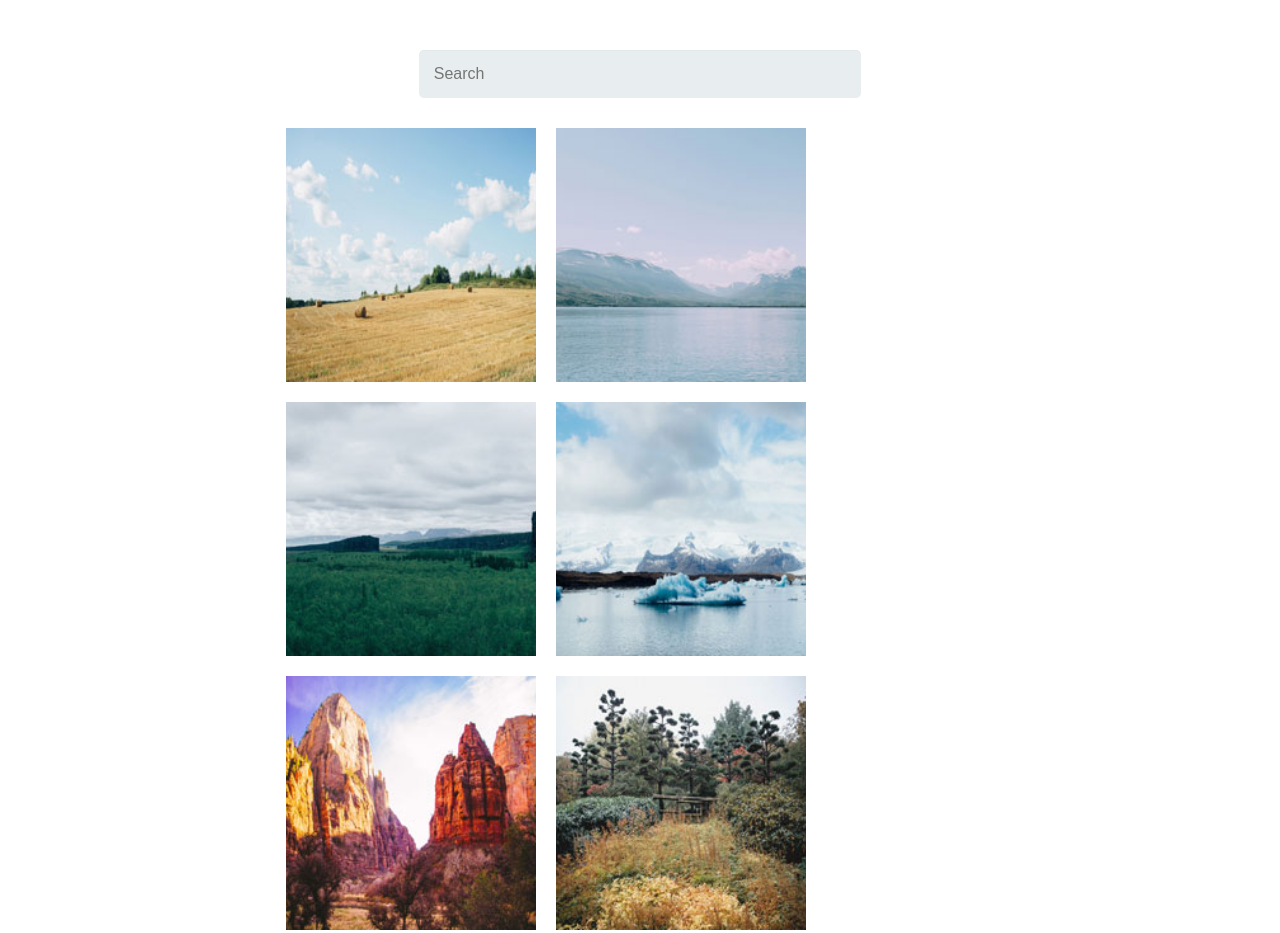
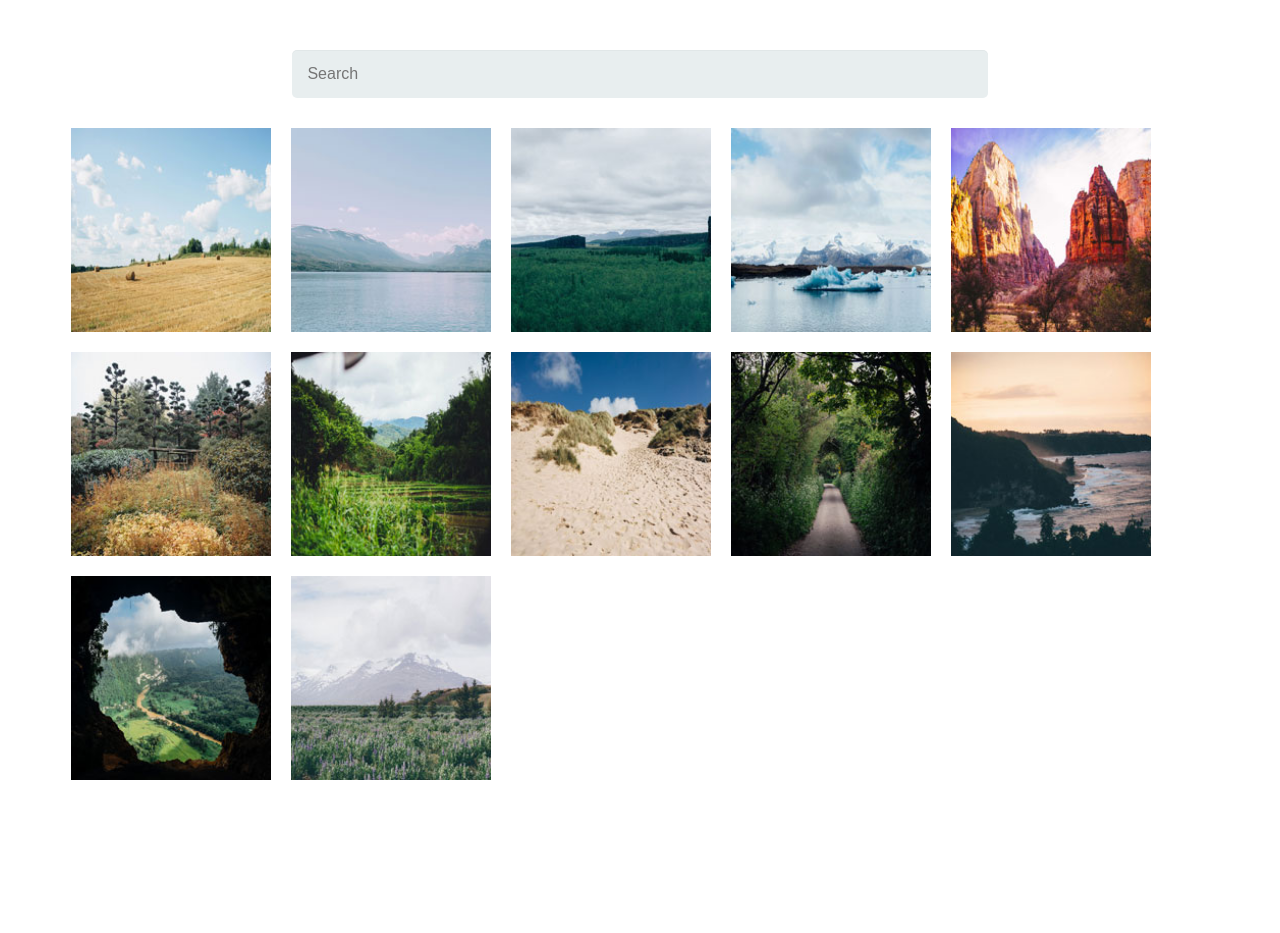
Before and after one commit to danieldanter/Techdegree-project-5, a plain HTML site: page index.html in a window 1280 px wide. Shown: the top 933 px of the page. After the commit the page ends 800 px from the top, so only its background shows below. Drawn offline with Linux system fonts and the light colour scheme.

Commit message:
1024px 4 collums
fixed 1024px 4 collums bug

```diff
--- a/css/style.css
+++ b/css/style.css
@@ -16,7 +16,7 @@ input[type="search"]{
     height: auto;
     outline: 0;
     padding: 15px;
-    width: 35%;
+    width: 55%;
     background-color: #e8eeef;
     color: #8a97a0;
     box-shadow: 0 1px 0 rgba(0,0,0,0.03) inset;
@@ -25,13 +25,11 @@ input[type="search"]{
 
 
 .gallery {
-    width: 60%;
+    width: 90%;
     margin: auto;
-    margin-left: 22%;  /* 22 optomal */
     display: grid;
-    grid-template-columns: repeat(auto-fit,minmax(250px, 250px));
+    grid-template-columns: repeat(auto-fit, minmax(200px, 200px));
     grid-gap: 20px;
-
 }
 
 
@@ -41,3 +39,12 @@ img {
     object-fit: cover;
 
 }
+
+/*
+
+@media only screen and (max-width: 1024px) {
+    body {
+      background-color: lightblue;
+    }
+  }
+ */
```
